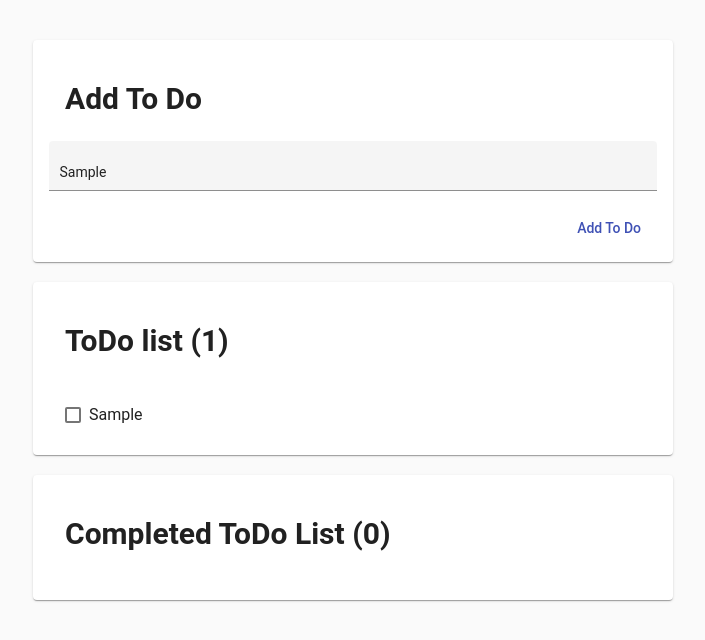
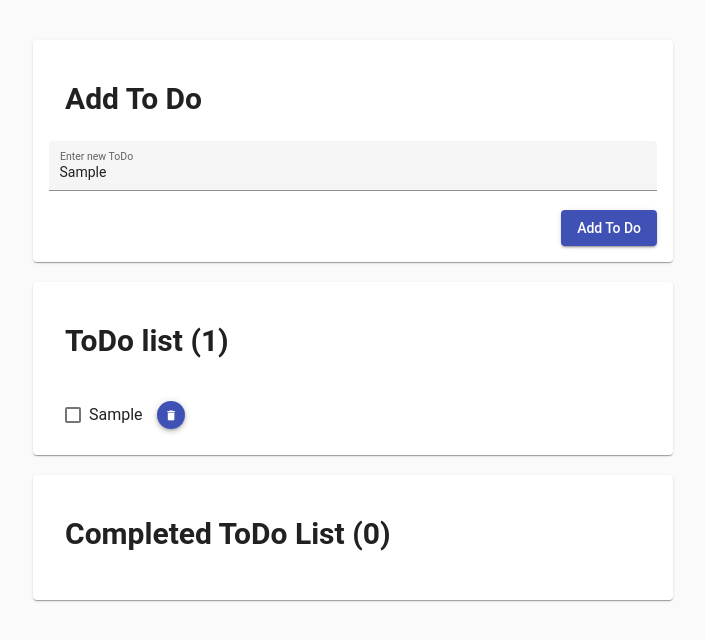
Before and after one commit to Viorelll/angular-viapp-todolist, an Angular app: page / in a window 1280 px wide. Both pictures are taken after typing "Sample" into the empty fields and a click on the button "Add To Do". Shown: the top 640 px of the page, without its empty margins (287-992 px from the left). Built offline with nearby package versions, Linux system fonts and the light colour scheme.

Commit message:
3 files modified

```diff
--- a/src/app/pages/todo/addTodo/addTodo.component.html
+++ b/src/app/pages/todo/addTodo/addTodo.component.html
@@ -4,10 +4,12 @@
     </mat-card-header>
     <mat-card-content>
         <mat-form-field>
-        <input matInput [formControl]="title">
-      </mat-form-field>
+            <mat-label>Enter new ToDo</mat-label>
+            <input matInput [formControl]="title">
+        </mat-form-field>
       <div fxLayout="row" fxLayoutAlign="end">
-        <button mat-button color="primary" (click)="addTodo()">Add To Do</button>
+        <button mat-raised-button color="primary" (click)="addTodo()">Add To Do</button>
+
       </div>
     </mat-card-content>
 </mat-card>
--- a/src/app/pages/todo/todoListItem/todoListItem.component.html
+++ b/src/app/pages/todo/todoListItem/todoListItem.component.html
@@ -3,4 +3,9 @@
                 (change)="this.completeChange.emit($event)">
   {{ toDo?.title }}
   </mat-checkbox>
+
+    <button mat-fab color="primary" aria-label="Delete ToDo">
+          <mat-icon>delete</mat-icon>
+    </button>
+
 </mat-list-item>
--- a/src/app/pages/todo/todoListItem/todoListItem.component.scss
+++ b/src/app/pages/todo/todoListItem/todoListItem.component.scss
@@ -3,3 +3,11 @@
     text-decoration: line-through;
   }
 }
+
+.mat-fab {
+  transform: scale(0.5);
+}
+
+.mat-icon {
+  transform: scale(1.1);
+}
```
